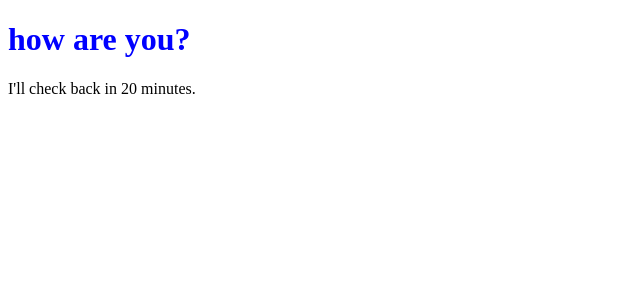
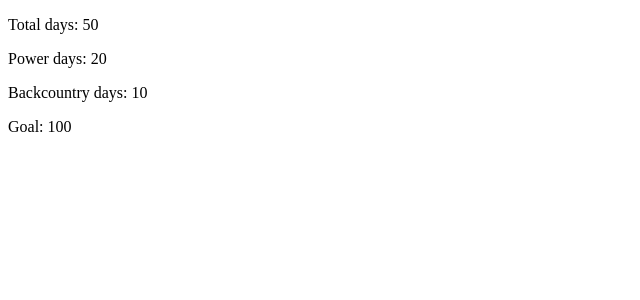
Before and after one commit to efi0ng/learnreact, a React (Create React App) app in the folder li_resst/firstapp/: page / in a window 1280 px wide. Shown: the top 300 px of the page, without its empty margins (0-640 px from the left). Built offline with nearby package versions, Linux system fonts and the light colour scheme.

Commit message:
skidata component. destructuring example

```diff
--- a/li_resst/firstapp/src/index.js
+++ b/li_resst/firstapp/src/index.js
@@ -1,21 +1,38 @@
-import React from 'react';
-import ReactDOM from 'react-dom';
+import React, { Component } from 'react';
+import { render } from 'react-dom';
 
-class Message extends React.Component {
+let skiData = {
+    total: 50,
+    powder: 20,
+    backcountry: 10,
+    goal: 100
+};
+
+class SkiDayCounter extends Component {
     render() {
-        console.log(this.props);
+        // destructure props object - ES6
+        const { total, powder, backcountry, goal} = this.props.data;
+
         return (
-            <div>
-                <h1 style={{color: this.props.color}}>
-                    {this.props.msg}
-                </h1>
-                <p>I'll check back in {this.props.minutes} minutes.</p>
-            </div>
+            <section>
+                <div>
+                    <p>Total days: {total}</p>
+                </div>
+                <div>
+                    <p>Power days: {powder}</p>
+                </div>
+                <div>
+                    <p>Backcountry days: {backcountry}</p>
+                </div>
+                <div>
+                    <p>Goal: {goal}</p>
+                </div>
+            </section>
         );
     }
 }
 
-ReactDOM.render(
-  <Message msg="how are you?" color='blue' minutes={20}/>,
+render(
+  <SkiDayCounter data={skiData} />,
   document.getElementById('root')
 )
```
